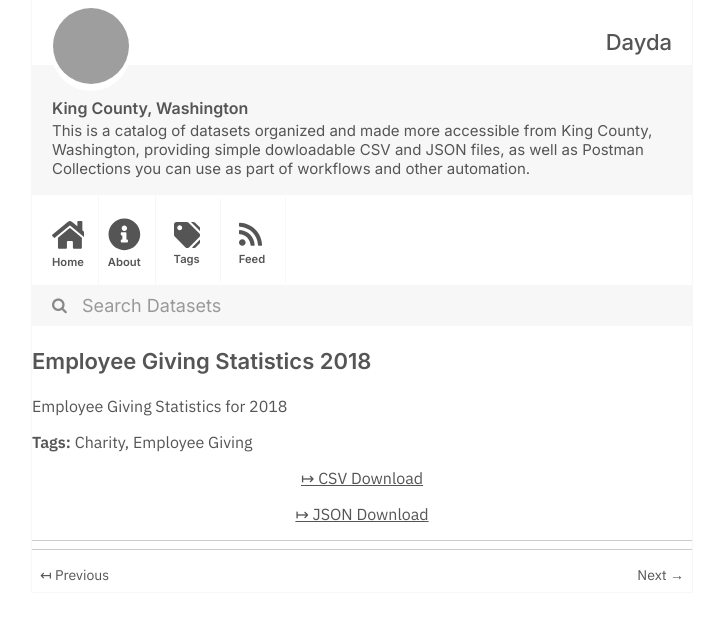
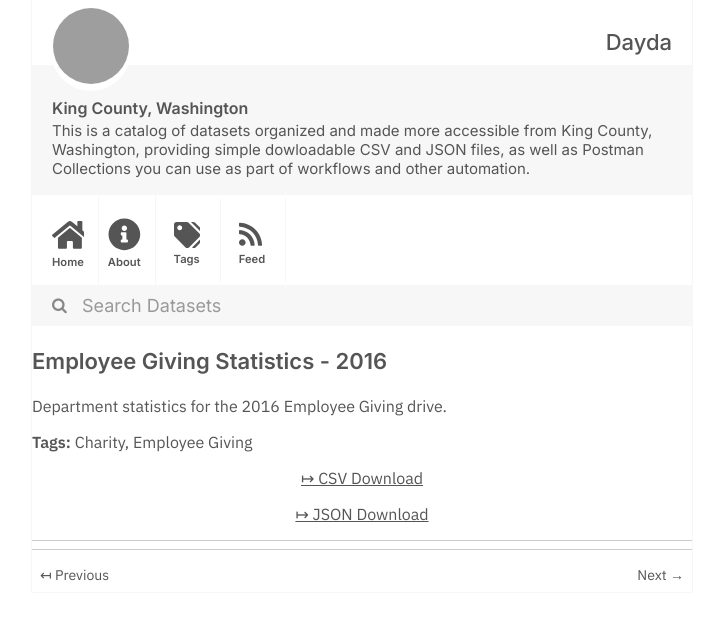
Before and after one commit to dayda-entities/king-county-washington, a Jekyll site: the page built from _posts/2020-11-10-employee-giving-statistics-201.md, in a window 1280 px wide, cut to the strip 0-620 px from the top of the page. Shown: the whole strip, without its empty margins (278-1001 px from the left). Built offline with Jekyll 4.4.1, drawn with Linux system fonts in a browser that asks for light colours; grey boxes are pictures that could not be loaded.

```diff
--- a/_posts/2020-11-10-employee-giving-statistics-201.md
+++ b/_posts/2020-11-10-employee-giving-statistics-201.md
@@ -1,7 +1,7 @@
 ---
-title: Employee Giving Statistics 2018
-created: '2020-11-10T16:58:31.954781'
-modified: '2020-11-10T16:58:31.954791'
+title: Employee Giving Statistics - 2016
+created: '2020-11-10T16:58:37.403780'
+modified: '2020-11-10T16:58:37.403792'
 state: active
 type: dataset
 tags:
@@ -9,9 +9,9 @@ tags:
   - Employee Giving
 groups:
   - Local Government
-csv_url: 'https://data.kingcounty.gov/api/views/4f74-t4ni/rows.csv?accessType=DOWNLOAD'
-json_url: 'https://data.kingcounty.gov/api/views/4f74-t4ni/rows.json?accessType=DOWNLOAD'
+csv_url: 'https://data.kingcounty.gov/api/views/fnym-8mh8/rows.csv?accessType=DOWNLOAD'
+json_url: 'https://data.kingcounty.gov/api/views/fnym-8mh8/rows.json?accessType=DOWNLOAD'
 layout: post
 
 ---
-Employee Giving Statistics for 2018
+Department statistics for the 2016 Employee Giving drive.
```
